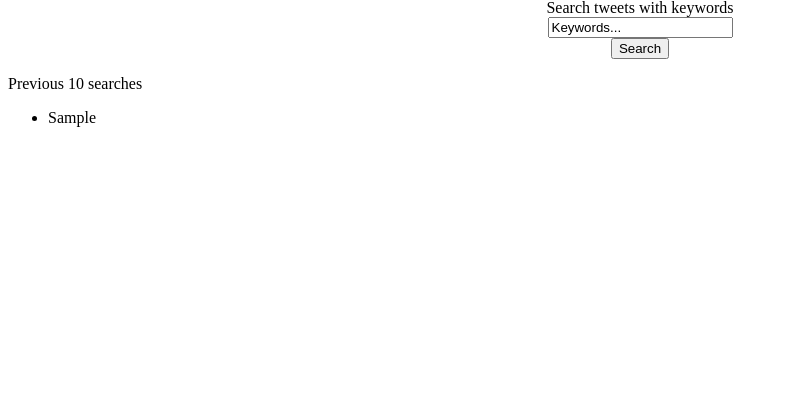
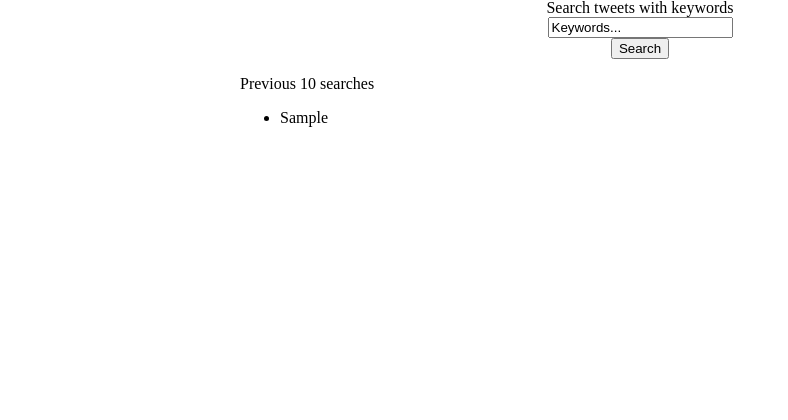
Before and after one commit to suryamp97/Simple-Python-app-Docker, a Flask app: page / in a window 1280 px wide. Shown: the part 209-629 px from the top of the page, without its empty margins (0-788 px from the left). Run offline with Flask 2, Linux system fonts and the light colour scheme; tables that the repository leaves empty or names only in its code hold one stand-in row (values such as "Sample post").

Commit message:
Update index.html

```diff
--- a/templates/index.html
+++ b/templates/index.html
@@ -10,6 +10,7 @@ img {
   form {
 text-align: center;
   }
+
 </style>
 </head>
 <body>
@@ -24,12 +25,13 @@ text-align: center;
 
 
 </form>
-    <p>Previous 10 searches</p>
+  <div   style="width:800px; margin:0 auto;">
+    <p >Previous 10 searches</p>
     <ul>
     {% for item in data %}
     <li>{{item.keyw}}</li>
 
 {% endfor %}
-</ul>
+  </ul></div>
 </body>
 </html>
```
